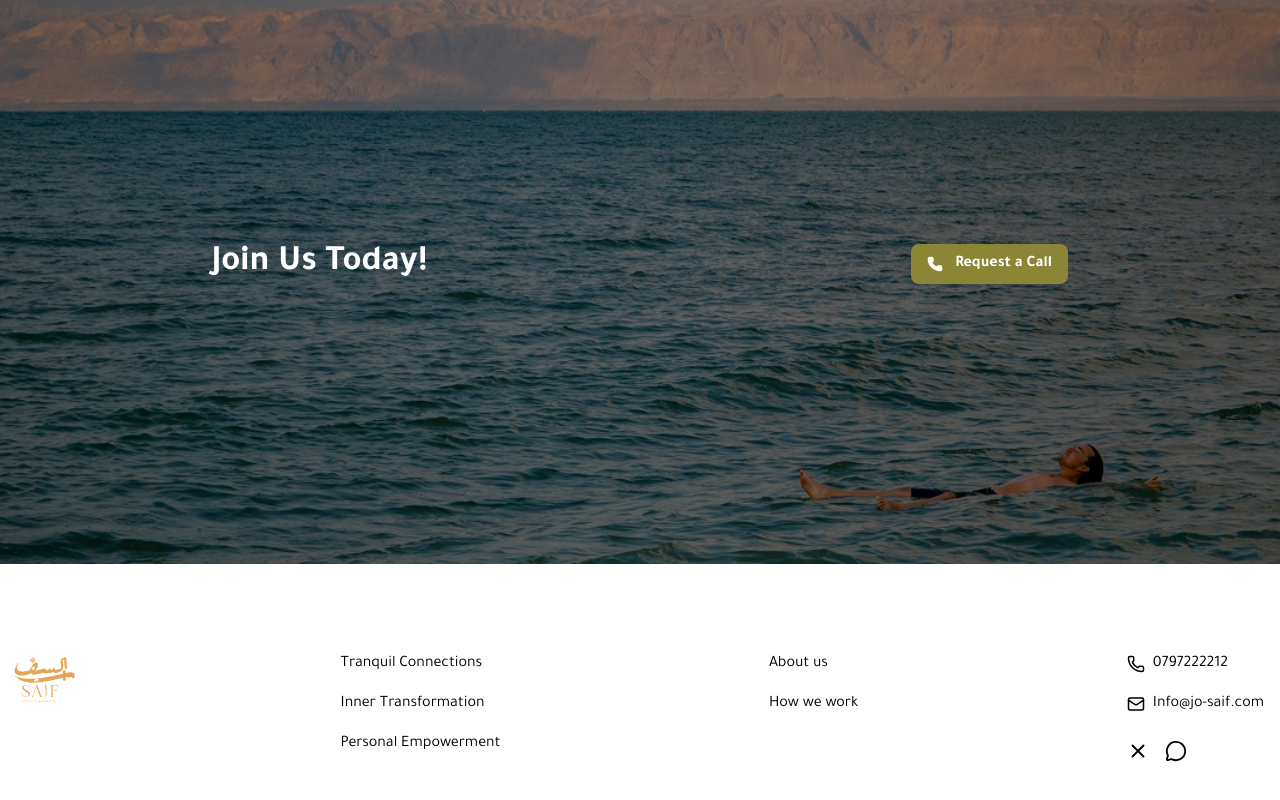
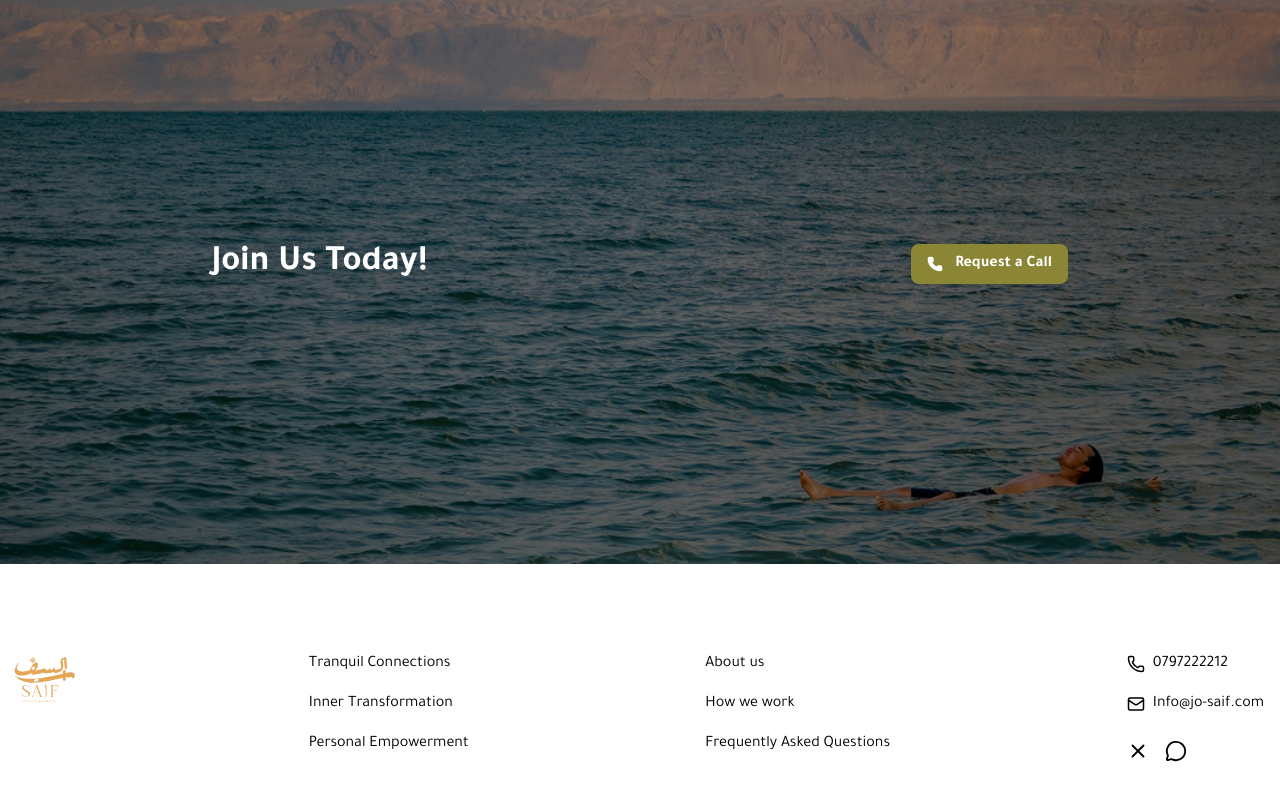
Before and after one commit to lulzshadowwalker/saif-travels, a Next.js app: page / in a window 1280 px wide. Shown: the part 3364-4164 px from the top of the page. Built offline with nearby package versions, Linux system fonts and the light colour scheme; a web font is replaced by a local one.

Commit message:
Add FAQ link to footer navigation

```diff
--- a/src/shared/footer/index.tsx
+++ b/src/shared/footer/index.tsx
@@ -43,6 +43,9 @@ export function Footer() {
               <Link href="#" className="hover:underline transition">
                 How we work
               </Link>
+              <Link href="/faq" className="hover:underline transition">
+                Frequently Asked Questions
+              </Link>
             </nav>
           </div>
 
```
